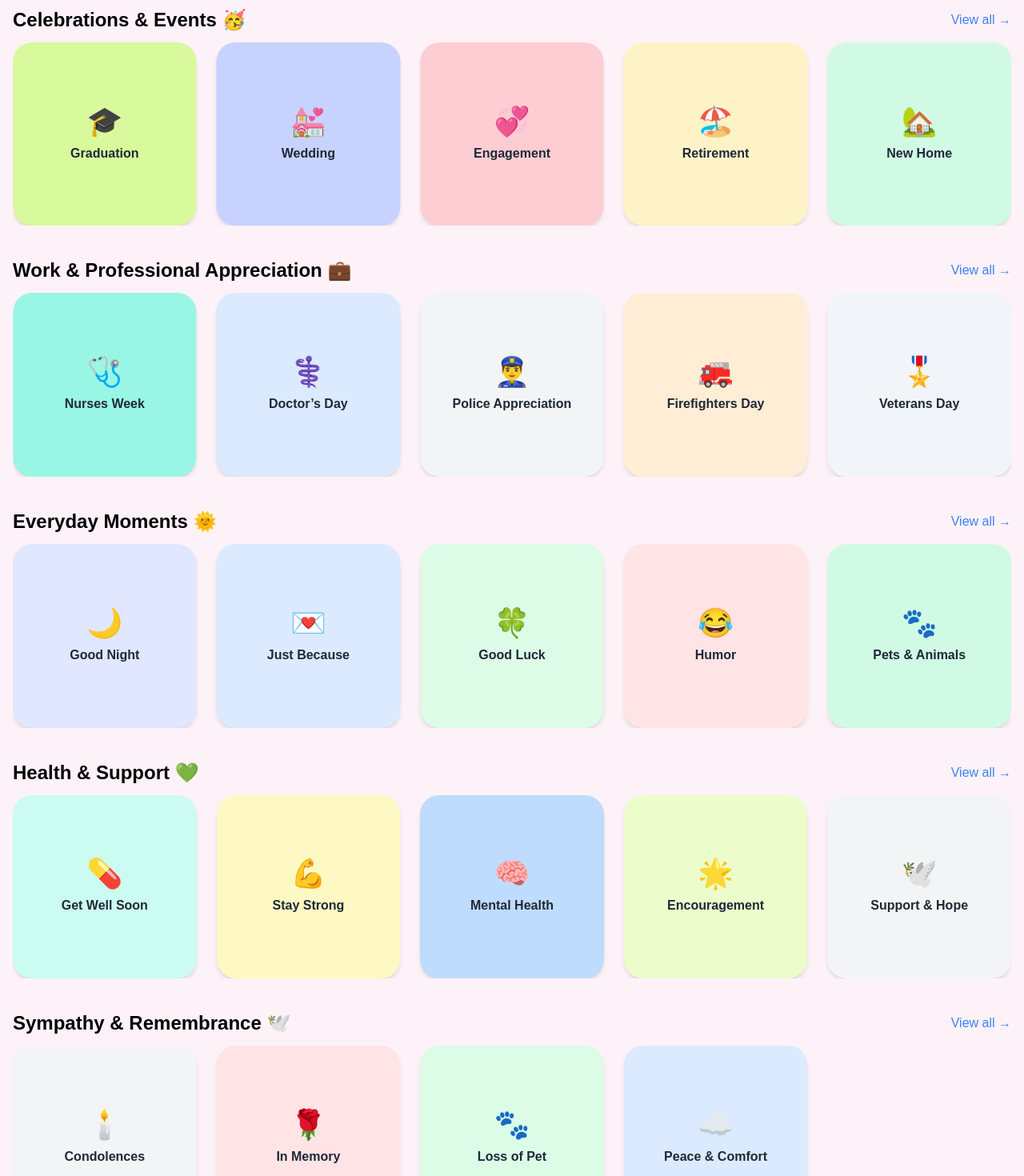
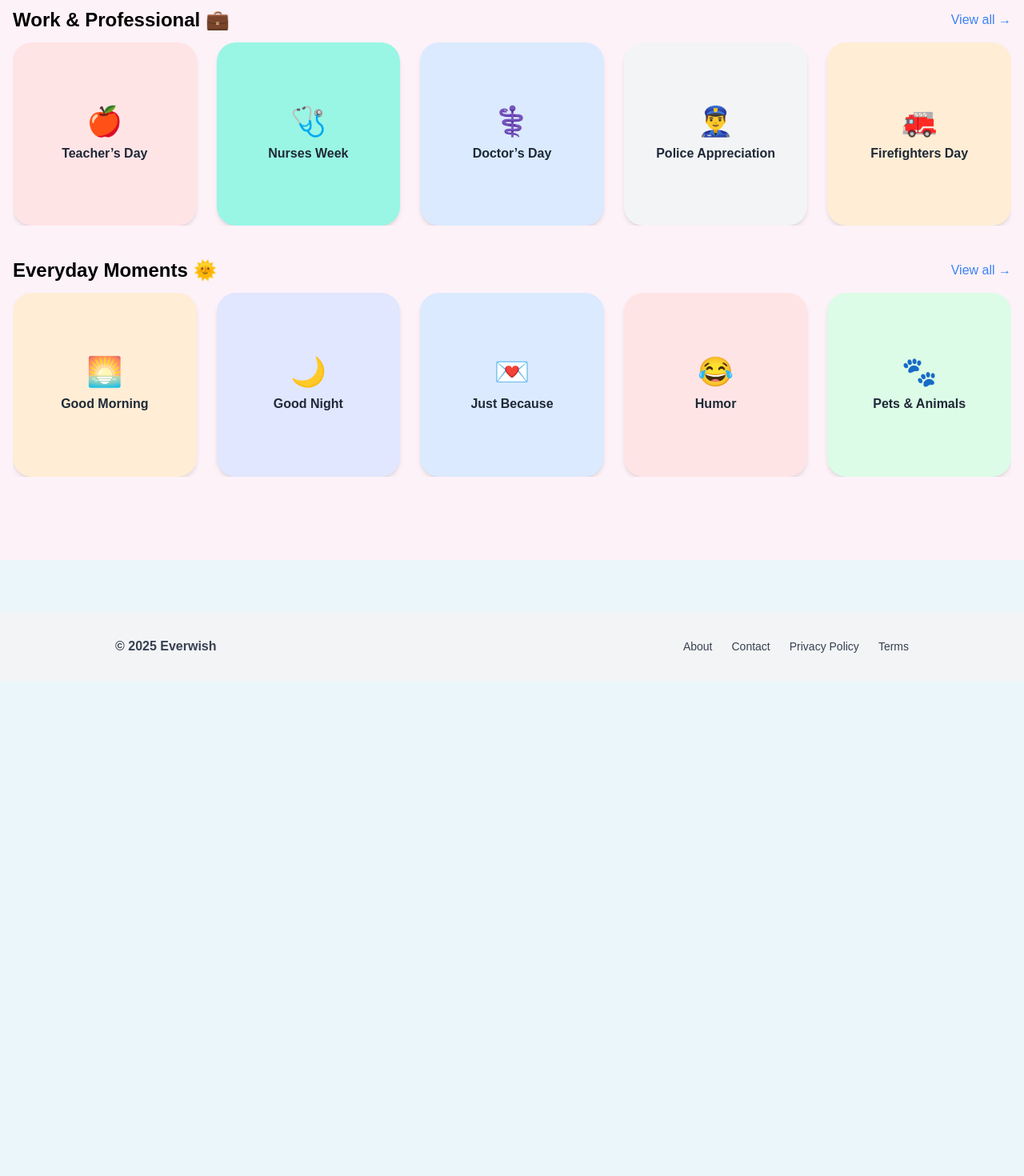
Before and after one commit to everwishhq-commits/EverWish, a Next.js app: page /categories in a window 1280 px wide. Shown: the part 1140-2610 px from the top of the page at 80% size. After the commit the page ends 1992 px from the top, so only its background shows below. Built offline with nearby package versions, Linux system fonts and the light colour scheme.

Commit message:
Update page.js

```diff
--- a/app/categories/page.js
+++ b/app/categories/page.js
@@ -13,9 +13,7 @@ const categorySections = [
     items: [
       { name: "New Year’s Day", emoji: "🎆", color: "bg-blue-100", slug: "new-year" },
       { name: "Valentine’s Day", emoji: "💘", color: "bg-pink-200", slug: "valentines" },
-      { name: "St. Patrick’s Day", emoji: "🍀", color: "bg-green-200", slug: "st-patricks" },
       { name: "Easter", emoji: "🐣", color: "bg-purple-100", slug: "easter" },
-      { name: "Independence Day", emoji: "🎇", color: "bg-red-200", slug: "july-4" },
       { name: "Halloween", emoji: "🎃", color: "bg-orange-200", slug: "halloween" },
       { name: "Thanksgiving", emoji: "🦃", color: "bg-amber-200", slug: "thanksgiving" },
       { name: "Christmas", emoji: "🎄", color: "bg-green-100", slug: "christmas" },
@@ -29,7 +27,6 @@ const categorySections = [
       { name: "I Miss You", emoji: "💭", color: "bg-sky-100", slug: "missing-you" },
       { name: "Apology", emoji: "💐", color: "bg-yellow-100", slug: "apology" },
       { name: "Thinking of You", emoji: "☁️", color: "bg-indigo-100", slug: "thinking-of-you" },
-      { name: "Encouragement", emoji: "🌟", color: "bg-lime-100", slug: "encouragement" },
     ],
   },
   {
@@ -37,32 +34,18 @@ const categorySections = [
     items: [
       { name: "Mother’s Day", emoji: "🌸", color: "bg-pink-200", slug: "mothers-day" },
       { name: "Father’s Day", emoji: "👔", color: "bg-blue-200", slug: "fathers-day" },
+      { name: "New Baby", emoji: "👶", color: "bg-sky-200", slug: "new-baby" },
       { name: "Grandparents", emoji: "👵", color: "bg-yellow-200", slug: "grandparents" },
-      { name: "New Baby", emoji: "👶", color: "bg-sky-200", slug: "new-baby" },
-      { name: "Siblings Day", emoji: "🧑‍🤝‍🧑", color: "bg-violet-200", slug: "siblings" },
-      { name: "Family Reunion", emoji: "🏠", color: "bg-green-100", slug: "family-reunion" },
     ],
   },
   {
-    title: "Celebrations & Events 🥳",
-    items: [
-      { name: "Birthday", emoji: "🎂", color: "bg-pink-200", slug: "birthday" },
-      { name: "Graduation", emoji: "🎓", color: "bg-lime-200", slug: "graduation" },
-      { name: "Wedding", emoji: "💒", color: "bg-indigo-200", slug: "wedding" },
-      { name: "Engagement", emoji: "💞", color: "bg-rose-200", slug: "engagement" },
-      { name: "Retirement", emoji: "🏖️", color: "bg-amber-100", slug: "retirement" },
-      { name: "New Home", emoji: "🏡", color: "bg-emerald-100", slug: "new-home" },
-    ],
-  },
-  {
-    title: "Work & Professional Appreciation 💼",
+    title: "Work & Professional 💼",
     items: [
       { name: "Teacher’s Day", emoji: "🍎", color: "bg-rose-100", slug: "teachers-day" },
       { name: "Nurses Week", emoji: "🩺", color: "bg-teal-200", slug: "nurses-week" },
       { name: "Doctor’s Day", emoji: "⚕️", color: "bg-blue-100", slug: "doctors-day" },
       { name: "Police Appreciation", emoji: "👮‍♂️", color: "bg-gray-100", slug: "police-day" },
       { name: "Firefighters Day", emoji: "🚒", color: "bg-orange-100", slug: "firefighters-day" },
-      { name: "Veterans Day", emoji: "🎖️", color: "bg-slate-100", slug: "veterans-day" },
     ],
   },
   {
@@ -71,126 +54,64 @@ const categorySections = [
       { name: "Good Morning", emoji: "🌅", color: "bg-orange-100", slug: "good-morning" },
       { name: "Good Night", emoji: "🌙", color: "bg-indigo-100", slug: "good-night" },
       { name: "Just Because", emoji: "💌", color: "bg-blue-100", slug: "just-because" },
-      { name: "Good Luck", emoji: "🍀", color: "bg-green-100", slug: "good-luck" },
       { name: "Humor", emoji: "😂", color: "bg-rose-100", slug: "humor" },
-      { name: "Pets & Animals", emoji: "🐾", color: "bg-emerald-100", slug: "pets" },
-    ],
-  },
-  {
-    title: "Health & Support 💚",
-    items: [
-      { name: "Get Well Soon", emoji: "💊", color: "bg-teal-100", slug: "get-well" },
-      { name: "Stay Strong", emoji: "💪", color: "bg-yellow-100", slug: "stay-strong" },
-      { name: "Mental Health", emoji: "🧠", color: "bg-blue-200", slug: "mental-health" },
-      { name: "Encouragement", emoji: "🌟", color: "bg-lime-100", slug: "encouragement" },
-      { name: "Support & Hope", emoji: "🕊️", color: "bg-gray-100", slug: "support-hope" },
-    ],
-  },
-  {
-    title: "Sympathy & Remembrance 🕊️",
-    items: [
-      { name: "Condolences", emoji: "🕯️", color: "bg-gray-100", slug: "condolences" },
-      { name: "In Memory", emoji: "🌹", color: "bg-rose-100", slug: "in-memory" },
-      { name: "Loss of Pet", emoji: "🐾", color: "bg-green-100", slug: "loss-pet" },
-      { name: "Peace & Comfort", emoji: "☁️", color: "bg-blue-100", slug: "peace-comfort" },
-    ],
-  },
-  {
-    title: "Inspirations & Quotes ✨",
-    items: [
-      { name: "Positive Vibes", emoji: "🌈", color: "bg-pink-100", slug: "positive-vibes" },
-      { name: "Motivation", emoji: "💪", color: "bg-yellow-100", slug: "motivation" },
-      { name: "Life Lessons", emoji: "📘", color: "bg-slate-100", slug: "life-lessons" },
-      { name: "Dream Big", emoji: "🌠", color: "bg-indigo-100", slug: "dream-big" },
-    ],
-  },
-  {
-    title: "Spiritual & Mindfulness 🕯️",
-    items: [
-      { name: "Peace & Light", emoji: "🕊️", color: "bg-orange-100", slug: "peace-light" },
-      { name: "Mindfulness", emoji: "🧘‍♀️", color: "bg-teal-100", slug: "mindfulness" },
-      { name: "Healing Energy", emoji: "💫", color: "bg-lime-100", slug: "healing-energy" },
-      { name: "Blessings", emoji: "🙏", color: "bg-yellow-100", slug: "blessings" },
-    ],
-  },
-  {
-    title: "Art & Cultural 🎨",
-    items: [
-      { name: "Art Festival", emoji: "🎭", color: "bg-purple-200", slug: "art-festival" },
-      { name: "Music & Dance", emoji: "🎶", color: "bg-blue-200", slug: "music-dance" },
-      { name: "Heritage Month", emoji: "🌍", color: "bg-green-200", slug: "heritage-month" },
-      { name: "Diversity & Pride", emoji: "🌈", color: "bg-rose-100", slug: "diversity-pride" },
-    ],
-  },
-  {
-    title: "Kids & Teens 🧸",
-    items: [
-      { name: "Back to School", emoji: "🎒", color: "bg-lime-200", slug: "back-school" },
-      { name: "Sports", emoji: "⚽", color: "bg-blue-100", slug: "sports" },
-      { name: "Cartoons", emoji: "🎨", color: "bg-yellow-200", slug: "cartoons" },
-      { name: "Superheroes", emoji: "🦸‍♂️", color: "bg-purple-100", slug: "superheroes" },
-    ],
-  },
-  {
-    title: "Humor & Fun 😂",
-    items: [
-      { name: "Funny Cards", emoji: "🤣", color: "bg-rose-100", slug: "funny-cards" },
-      { name: "Puns & Jokes", emoji: "😆", color: "bg-yellow-100", slug: "puns-jokes" },
-      { name: "Memes", emoji: "📱", color: "bg-blue-100", slug: "memes" },
-    ],
-  },
-  {
-    title: "Pets & Nature 🐾",
-    items: [
-      { name: "Dog Lovers", emoji: "🐶", color: "bg-green-200", slug: "dog-lovers" },
-      { name: "Cat Lovers", emoji: "🐱", color: "bg-pink-100", slug: "cat-lovers" },
-      { name: "Nature & Scenery", emoji: "🌄", color: "bg-blue-200", slug: "nature" },
-      { name: "Earth Day", emoji: "🌎", color: "bg-emerald-100", slug: "earth-day" },
-    ],
-  },
-  {
-    title: "Gifts & Surprises 🎁",
-    items: [
-      { name: "Thank You", emoji: "🙏", color: "bg-violet-200", slug: "thank-you" },
-      { name: "Surprises", emoji: "🎉", color: "bg-yellow-200", slug: "surprises" },
-      { name: "Digital Gifts", emoji: "💌", color: "bg-blue-100", slug: "digital-gifts" },
-    ],
-  },
-  {
-    title: "Custom & AI Creations 🤖",
-    items: [
-      { name: "AI Art", emoji: "🌌", color: "bg-teal-100", slug: "ai-art" },
-      { name: "Personalized Message", emoji: "✏️", color: "bg-yellow-200", slug: "personalized-message" },
-      { name: "Create with Everwish", emoji: "💫", color: "bg-indigo-100", slug: "create-with-everwish" },
+      { name: "Pets & Animals", emoji: "🐾", color: "bg-green-100", slug: "pets" },
     ],
   },
 ];
 
 export default function CategoriesPage() {
   const [expanded, setExpanded] = useState(null);
+  const [search, setSearch] = useState("");
 
   return (
     <>
       <Header />
-      <main className="min-h-screen bg-pink-50 text-center pt-24 pb-16 px-4">
+      <main className="min-h-screen bg-pink-50 text-center pt-24 pb-16 px-4 transition-colors duration-700">
         <h1 className="text-3xl md:text-4xl font-extrabold mb-2">Explore our Categories</h1>
         <p className="text-gray-700 mb-10">Find the perfect card for every moment 💌</p>
 
-        {categorySections.map((section, index) => (
-          <div key={index} className="mb-10">
+        {expanded !== null && (
+          <input
+            type="text"
+            placeholder="Search categories..."
+            className="w-full max-w-md mx-auto block mb-8 p-3 rounded-full border border-gray-300 shadow-sm focus:outline-none focus:ring-2 focus:ring-pink-300"
+            value={search}
+            onChange={(e) => setSearch(e.target.value)}
+          />
+        )}
+
+        {categorySections.map((section, index) => {
+          const isExpanded = expanded === index;
+          const filteredItems = section.items.filter((cat) =>
+            cat.name.toLowerCase().includes(search.toLowerCase())
+          );
+
+          if (expanded !== null && !isExpanded) return null; // Oculta las otras categorías
+
+          return (
+            <div key={index} className="mb-10 transition-all duration-500">
               <div className="flex justify-between items-center mb-3">
                 <h2 className="text-xl md:text-2xl font-bold">{section.title}</h2>
                 <button
                   className="text-blue-500 hover:underline"
-                onClick={() => setExpanded(expanded === index ? null : index)}
+                  onClick={() => {
+                    if (isExpanded) {
+                      setExpanded(null);
+                      setSearch("");
+                    } else {
+                      setExpanded(index);
+                    }
+                  }}
                 >
-                {expanded === index ? "Close" : "View all →"}
+                  {isExpanded ? "Close" : "View all →"}
                 </button>
               </div>
 
-            {expanded === index ? (
+              {isExpanded ? (
+                filteredItems.length > 0 ? (
                   <div className="grid grid-cols-2 sm:grid-cols-3 md:grid-cols-4 gap-4">
-                {section.items.map((cat, i) => (
+                    {filteredItems.map((cat, i) => (
                       <Link key={i} href={`/categories/${cat.slug}`}>
                         <div
                           className={`${cat.color} rounded-3xl shadow-md hover:shadow-lg hover:-translate-y-1 transition transform flex flex-col items-center justify-center p-6 aspect-square`}
@@ -201,6 +122,9 @@ export default function CategoriesPage() {
                       </Link>
                     ))}
                   </div>
+                ) : (
+                  <p className="text-gray-600 italic">No matches found — try “Create with AI” 🤖</p>
+                )
               ) : (
                 <Swiper
                   slidesPerView={2.3}
@@ -228,7 +152,8 @@ export default function CategoriesPage() {
                 </Swiper>
               )}
             </div>
-        ))}
+          );
+        })}
       </main>
       <Footer />
     </>
```
Lines whose indentation alone changed are shown as unchanged.
